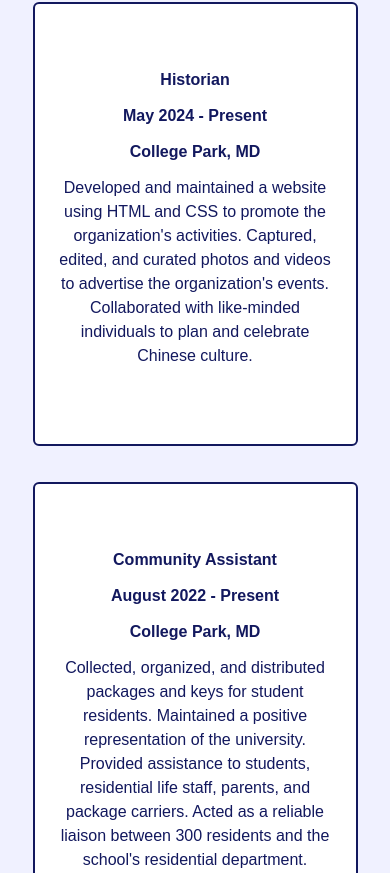
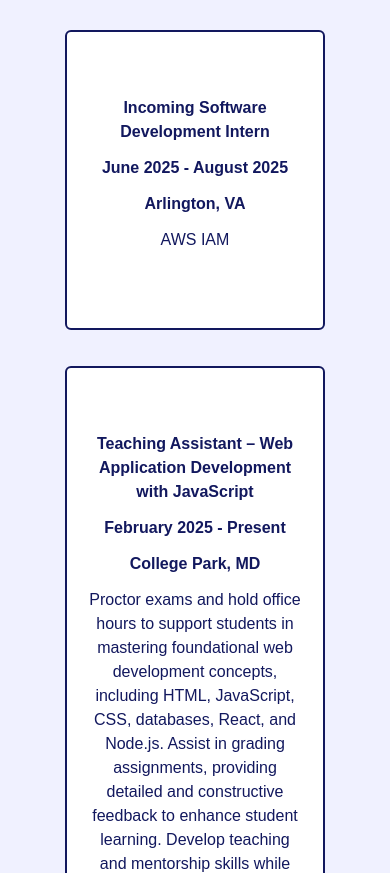
Before and after one commit to Renso0425/personal-website, a React (Vite) app: page / in a window 390 px wide. Shown: the part 5331-6204 px from the top of the page. Built offline with nearby package versions, Linux system fonts and the light colour scheme.

Commit message:
Add files via upload

```diff
--- a/src/scenes/experiences/index.tsx
+++ b/src/scenes/experiences/index.tsx
@@ -6,31 +6,42 @@ import Experience from "./Experience";
 // Must identify objects and their types
 const experiences: Array<ExperienceType> = [
     {
+        title: "Incoming Software Development Intern",
+        time: "June 2025 - August 2025",
+        place: "Arlington, VA",
+        direction: -50,
+        description: "AWS IAM"
+    },
+    {
+        title: "Teaching Assistant – Web Application Development with JavaScript",
+        time: "February 2025 - Present",
+        place: "College Park, MD",
+        direction: 50,
+        description: "Proctor exams and hold office hours to support students in mastering foundational web development concepts, including HTML, JavaScript, CSS, databases, React, and Node.js. Assist in grading assignments, providing detailed and constructive feedback to enhance student learning. Develop teaching and mentorship skills while gaining hands-on experience in curriculum delivery and student engagement from an educator's perspective."
+    },
+    {
         title: "Historian",
         time: "May 2024 - Present",
         place: "College Park, MD",
+        direction: -50,
         description: "Developed and maintained a website using HTML and CSS to promote the organization's activities. Captured, edited, and curated photos and videos to advertise the organization's events. Collaborated with like-minded individuals to plan and celebrate Chinese culture."
     },
     {
         title: "Community Assistant",
         time: "August 2022 - Present ",
         place: "College Park, MD",
+        direction: 50,
         description: "Collected, organized, and distributed packages and keys for student residents. Maintained a positive representation of the university. Provided assistance to students, residential life staff, parents, and package carriers. Acted as a reliable liaison between 300 residents and the school's residential department."
     },
     {
         title: "Waiter",
         time: "June 2022 - August 2022",
         place: "Warner Robins, GA",
+        direction: -50,
         description: "Received and processed customer orders for both in-person dining and delivery. Greeted and seated dine-in customers, ensuring they were satisfied with their experience. Maintained organization by efficiently assigning tables to waitstaff."
     },
 ];
 
-const container = {
-    hidden: {},
-    visible: {
-        transition: { staggeredChildren: 0.2 }
-    }
-}
 
 type Props = {
     // void means it doesn't return anything
@@ -41,7 +52,7 @@ const Experiences = ({ setSelectedPage }: Props) => {
     return (
     <section id="experiences" className="bg-background-100 mx-auto min-h-full py-20">
         <motion.div
-            className="mx-auto w-5/6 items-center"
+            className="mx-auto w-4/6 items-center"
             onViewportEnter={() => setSelectedPage(SelectedPage.Experiences)}
         >
             {/* HEADER */}
@@ -50,8 +61,8 @@ const Experiences = ({ setSelectedPage }: Props) => {
                 initial="hidden"
                 whileInView="visible"
                 /* once means it only transitions once, amount is how much of the dive needs to be seen to be triggered*/
-                viewport={{ once: true, amount: 0.3 }}
-                transition={{  duration: 1 }}
+                viewport={{ once: true, amount: 0.5 }}
+                transition={{  duration: 2 }}
                 variants={{
                     hidden: { opacity: 0, x:-50 },
                     visible: { opacity: 1, x:0 },
@@ -65,11 +76,7 @@ const Experiences = ({ setSelectedPage }: Props) => {
             {/* Experiences */}
             {/*md means when it goes to a bigger screen*/}
             <motion.div
-                className="mt-5 items-center justify-between gap-8 md:grid md:grid-cols-3"
-                initial="hidden"
-                whileInView="visible"
-                viewport={{ once: false, amount: 0.5}}
-                variants={container}
+                className="mt-10 items-center justify-between gap-10 "
             >
                 {experiences.map((exp: ExperienceType) => (
                     <Experience
@@ -77,6 +84,7 @@ const Experiences = ({ setSelectedPage }: Props) => {
                         title={exp.title}
                         time={exp.time}
                         place={exp.place}
+                        direction={exp.direction}
                         description={exp.description}
                     />
                 ))}
```
